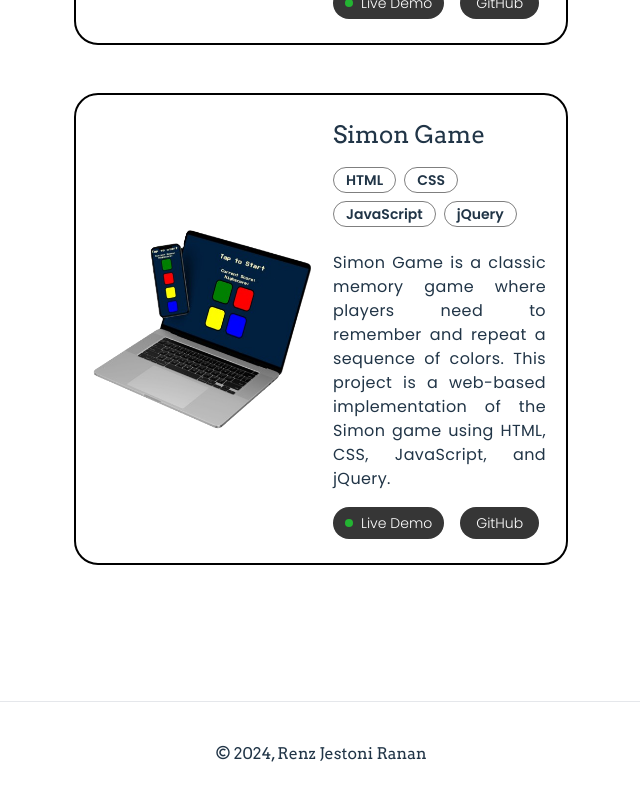
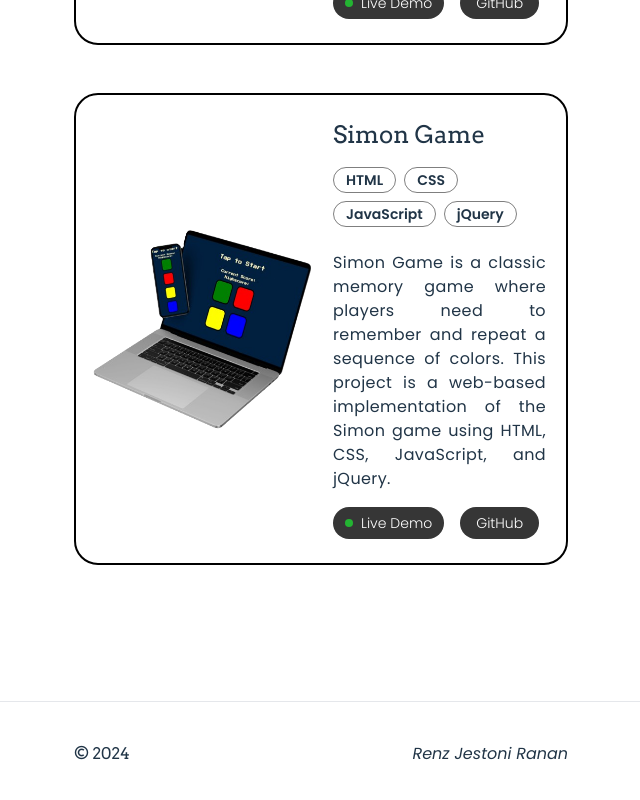
Before and after one commit to RJRanan/portfolio, a React (Vite) app: page / in a window 1280 px wide. Shown: the part 2673-3473 px from the top of the page, without its empty margins (319-959 px from the left). Built offline with nearby package versions, Linux system fonts and the light colour scheme.

Commit message:
fix width

```diff
--- a/src/components/ProjectCards.jsx
+++ b/src/components/ProjectCards.jsx
@@ -8,11 +8,11 @@ const ProjectCard = ({
 }) => {
   return (
     <div className="w-full  md:max-w-2xl my-12 mx-auto flex   items-center justify-center">
-      <div className="border-2 border-black grid md:grid-cols-2 grid-cols-1   py-4 px-2  justify-center rounded-3xl md w-full max-w-[494px] ">
+      <div className="border-2 border-black grid md:grid-cols-2 grid-cols-1   py-4 px-2  justify-center rounded-3xl  w-full max-w-[494px] ">
         <div className="flex items-center justify-center px-2  ">
           <img
             src={imgURL}
-            className=" h-[200px] w-full object-fill rounded-lg hover:scale-110 transition-all duration-300  "
+            className=" md:h-[200px]   w-full object-fill rounded-lg hover:scale-110 transition-all duration-300  "
             alt=""
           />
         </div>
--- a/src/sections/Footer.jsx
+++ b/src/sections/Footer.jsx
@@ -1,8 +1,11 @@
 const Footer = () => {
   return (
     <div className="flex items-center justify-center w-full">
-      <div className="flex items-center justify-center max-w-2xl">
-        <p>© 2024, Renz Jestoni Ranan</p>
+      <div className="flex items-center justify-between w-full max-w-[494px] ">
+        <p>© 2024 </p>
+        <span className="italic font-poppins text-base">
+          Renz Jestoni Ranan
+        </span>
       </div>
     </div>
   );
```
